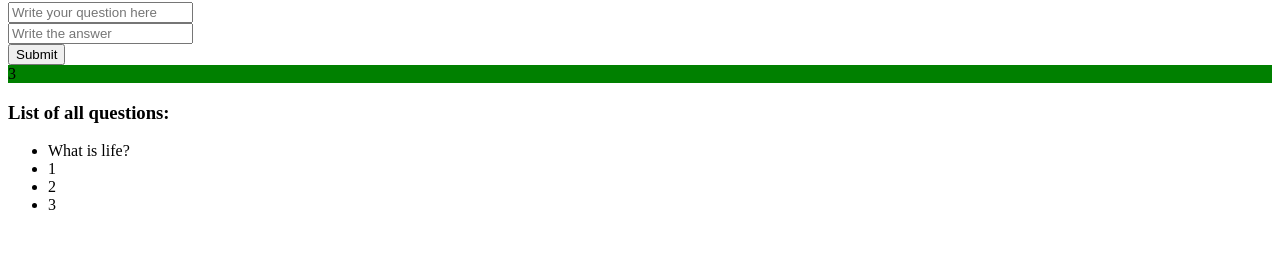
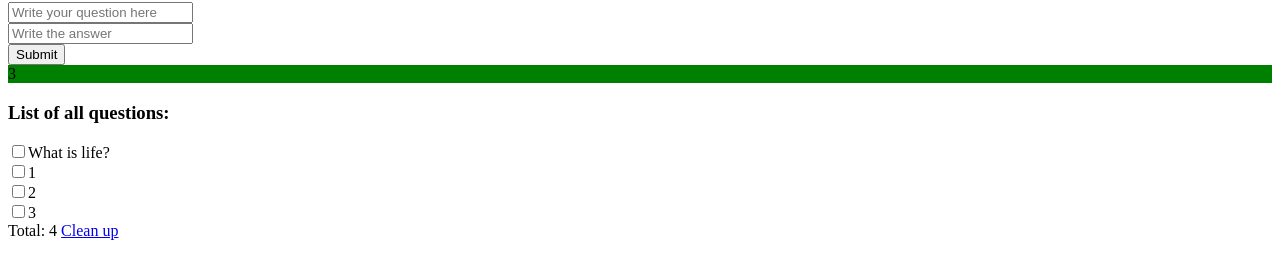
Before and after one commit to KristineTrona/day-5-Flashcard-app, a plain HTML site: page index.html in a window 1280 px wide. Shown: the part 78-356 px from the top of the page. Drawn offline with Linux system fonts and the light colour scheme.

Commit message:
delete function implemented

```diff
--- a/index.html
+++ b/index.html
@@ -19,9 +19,13 @@
     <div class = "flashcard" onclick="pressAnswer()">
     </div>
     <h3>List of all questions:</h3>
-    <ul id = "listQuestions">
+    <div id = "listQuestions">
 
-    </ul>
+    </div>
+    <div class="footer">
+        Total: <span id="total-count">1</span>
+
+        <a href="#" onclick="cleanUpFlashcards(); return false">Clean up</a>
 
 </body>
 <script src="main.js"></script>
--- a/main.js
+++ b/main.js
@@ -59,11 +59,17 @@ function pressAnswer(){
 
     for (var i = 0; i <= (questions.length- 1); i++){
 
+        let listQuestions = document.createElement("div");
 
-        let listQuestions = document.createElement("li");
+
+        var checkbox = document.createElement("input");
+        checkbox.type = "checkbox";
+        checkbox.setAttribute("onchange", "toggleDone.bind(this)()")
+        //checkbox.id = "box" + nextTodoId();
+        checkbox.checked = false;
+        listQuestions.appendChild(checkbox)
+        listQuestions.setAttribute("class", "listItem")
         listQuestions.innerHTML += questions[i].question
-
-        // document.write(questions[i].question)
 
         parentListQuestions.appendChild(listQuestions);
 
@@ -72,20 +78,32 @@ function pressAnswer(){
 
 callList();
 
+function updateCounters(){
+    var totalCount = document.getElementById('total-count');
+    var totalQuestions = document.getElementsByClassName("listItem").length;
+    totalCount.innerHTML = totalQuestions;
+  }
 
+  updateCounters();
 
+  function toggleDone() {
+    var checkbox = this;
 
+    // check the checked status of the checkbox
+    if (checkbox.checked) {
+     // the "completed" class is set on the parent element, the <li>
+      checkbox.parentElement.className = "toDelete";
+    } else {
+      checkbox.parentElement.className = "listItem";
+    }
+  }
 
-// var found = questions.find(function())
+  function cleanUpFlashcards() {
+    //var list = document.getElementById("todolist");
+    var itemsToDelete = document.getElementsByClassName("toDelete");
 
-// var check = questions.getElementsByClassName("label")
-// console.log(check.id)
-
-
-// if (condition) {
-
-// } else {
-
-// }
-
-// questions []
+// Reverse loop through the done todo items so we can remove them without changing the index of the remaining items when we remove them
+    for (var i = itemsToDelete.length; i > 0; i--) {
+    listQuestions.removeChild(itemsToDelete[i-1]);
+    }
+}
--- a/style.css
+++ b/style.css
@@ -1,6 +1,3 @@
-.answer{
-    display: none;
-}
 
 .flashcard{
     /*background-image: url(Pictures/flashcard.png)*/
```
